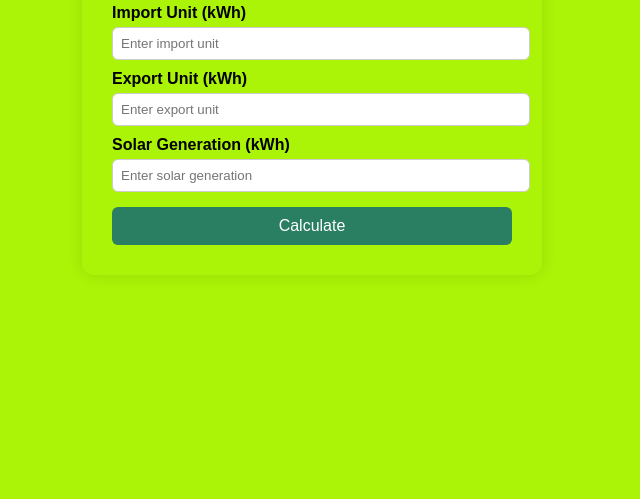
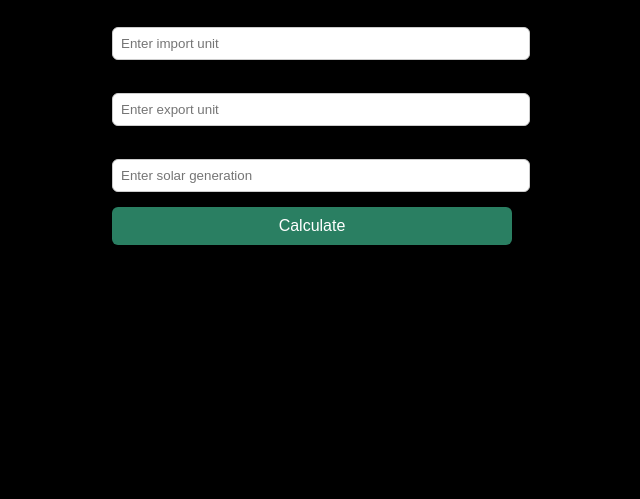
Before and after one commit to silent-archary/Solar-energy-calculator, a plain HTML site: page index.html in a window 1280 px wide. Shown: the part 317-816 px from the top of the page, without its empty margins (328-968 px from the left). Drawn offline with Linux system fonts and the light colour scheme.

Commit message:
Update index.html

```diff
--- a/index.html
+++ b/index.html
@@ -6,7 +6,7 @@
   <style>
     body {
       font-family: Arial, sans-serif;
-      background: #ABF307;
+      background: #000;
       display: flex;
       justify-content: center;
       align-items: center;
```
